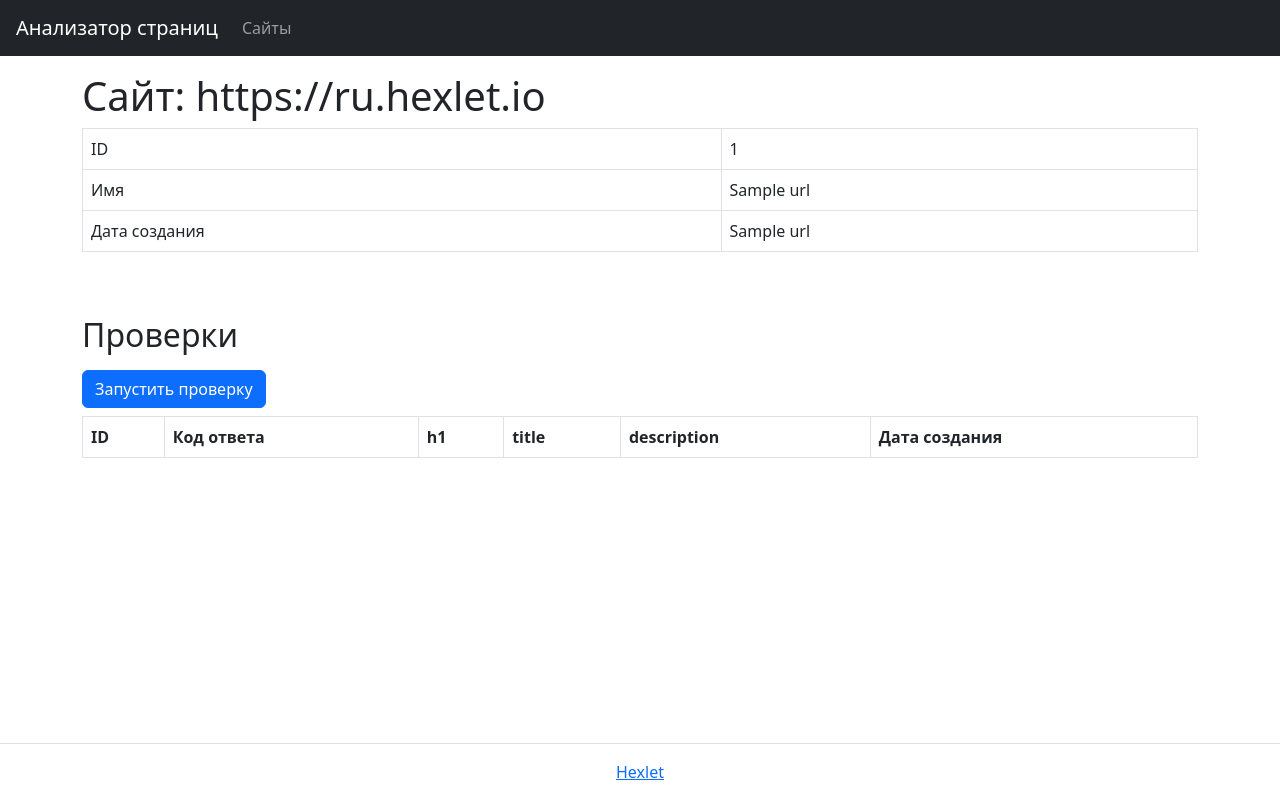
After one commit to RCFixer/python-project-83, a Flask app: page /urls/1 in a window 1280 px wide. The commit adds this page. Run offline with Flask 3, Linux system fonts and the light colour scheme; a database or web service that is not in the repository returns one stand-in record (values such as "Sample title"); lists and menus that the app fills with data are empty; some libraries are stand-ins or nearby versions.

Commit message:
did the third stage

```diff
--- /dev/null
+++ b/database.sql
@@ -0,0 +1 @@
+CREATE TABLE urls (id BIGINT GENERATED ALWAYS AS IDENTITY, name VARCHAR(255) UNIQUE, created_at TIMESTAMP);
--- a/page_analyzer/app.py
+++ b/page_analyzer/app.py
@@ -1,19 +1,105 @@
-from flask import Flask, render_template
+from flask import Flask, render_template, request, redirect, flash, get_flashed_messages, url_for
 from dotenv import load_dotenv
+import psycopg2
+from datetime import date
+from urllib.parse import urlparse, urlunparse
+from validators.url import url
 
 import os
 
 load_dotenv()
 app = Flask(__name__)
 app.config['SECRET_KEY'] = os.getenv('SECRET_KEY')
+DATABASE_URL = os.getenv('DATABASE_URL')
+conn = psycopg2.connect(DATABASE_URL)
+
+
+def normalize_url(url):
+    # Парсим URL
+    parsed_url = urlparse(url)
+
+    # Если схема (протокол) не указана, добавляем http
+    if not parsed_url.scheme:
+        parsed_url = parsed_url._replace(scheme='http')
+
+    # Нормализуем URL
+    normalized_url = urlunparse(parsed_url)
+
+    return normalized_url
+
+
+def is_duplicate(url_name):
+    cur = conn.cursor()
+    cur.execute(f"SELECT * FROM urls WHERE name='{url_name}';")
+    row = cur.fetchall()
+    cur.close()
+    if row:
+        return row[0][0]
 
 
 @app.route('/')
 def main():
+    messages = get_flashed_messages(with_categories=True)
     return render_template(
-        'index.html'
+        'index.html',
+        messages=messages
     )
 
 
+@app.route('/urls')
+def urls_list():
+    cur = conn.cursor()
+    cur.execute("SELECT * FROM urls ORDER BY id DESC;")
+    rows = cur.fetchall()
+    cur.close()
+    sites = []
+    for row in rows:
+        sites.append(row)
+    messages = get_flashed_messages(with_categories=True)
+    return render_template(
+        'urls.html',
+        sites=sites,
+        messages=messages
+    )
+
+
+@app.route('/urls/<int:url_id>')
+def get_url(url_id):
+    cur = conn.cursor()
+    cur.execute(f"SELECT * FROM urls WHERE id={url_id};")
+    row = cur.fetchall()
+    cur.close()
+    messages = get_flashed_messages(with_categories=True)
+    return render_template(
+        'site.html',
+        site=row[0],
+        messages=messages
+    )
+
+
+@app.post('/urls')
+def add_url():
+    url_name = request.form.get('url', '')
+    if not url(url_name):
+        flash('Некорректный URL', 'danger')
+        return redirect(url_for('main'), code=302)
+    url_name = normalize_url(url_name)
+    url_id = is_duplicate(url_name)
+    if url_id:
+        flash('Страница уже существует', 'info')
+        return redirect(url_for('get_url', url_id=url_id), code=302)
+    cur = conn.cursor()
+    query = f"INSERT INTO urls (name, created_at) VALUES ('{url_name}', '{date.today()}');"
+    try:
+        cur.execute(query)
+    except:
+        raise
+    finally:
+        conn.commit()
+        cur.close()
+    flash('Страница успешно добавлена', 'success')
+    return redirect(url_for('urls_list'), code=302)
+
+
 if __name__ == '__main__':
-    app.run()
+    app.run(debug=True)
--- /dev/null
+++ b/page_analyzer/templates/base.html
@@ -0,0 +1,41 @@
+<!DOCTYPE html>
+<html lang="en"><head>
+    <meta charset="utf-8">
+    <meta name="viewport" content="width=device-width, initial-scale=1, shrink-to-fit=no">
+    <meta name="description" content="Third project for Hexlet.io">
+    <link href="https://cdn.jsdelivr.net/npm/bootstrap@5.2.0/dist/css/bootstrap.min.css" rel="stylesheet" integrity="sha384-gH2yIJqKdNHPEq0n4Mqa/HGKIhSkIHeL5AyhkYV8i59U5AR6csBvApHHNl/vI1Bx" crossorigin="anonymous">
+    <title>Анализатор страниц</title>
+  </head>
+  <body class="min-vh-100 d-flex flex-column">
+  <header class="flex-shrink-0">
+    <nav class="navbar navbar-expand-md navbar-dark bg-dark px-3">
+  <a class="navbar-brand" href="/">Анализатор страниц</a>
+  <div id="navbarNav">
+      <ul class="navbar-nav">
+        <li class="nav-item"><a class="nav-link " href="/urls">Сайты</a></li>
+      </ul>
+  </div>
+</nav>
+
+  </header>
+  {% if messages %}
+    {% for category, message in messages %}
+      <div class="alert alert-{{ category }}" role="alert">{{ message }}</div>
+    {% endfor %}
+  {% endif %}
+
+
+  <main class="flex-grow-1">
+    {% block content %}{% endblock %}
+  </main>
+  <footer class="border-top py-3 mt-5 flex-shrink-0">
+  <div class="container-lg">
+    <div class="text-center">
+      <a href="https://ru.hexlet.io/" target="_blank">Hexlet</a>
+    </div>
+  </div>
+</footer>
+
+  <script src="https://cdn.jsdelivr.net/npm/bootstrap@5.1.3/dist/js/bootstrap.bundle.min.js" integrity="sha384-ka7Sk0Gln4gmtz2MlQnikT1wXgYsOg+OMhuP+IlRH9sENBO0LRn5q+8nbTov4+1p" crossorigin="anonymous"></script>
+
+</body></html>
--- /dev/null
+++ b/page_analyzer/templates/site.html
@@ -0,0 +1,51 @@
+{% extends "base.html" %}
+
+{% block content %}
+    <div class="container-lg mt-3">
+      <h1>Сайт: https://ru.hexlet.io</h1>
+
+
+  <div class="table-responsive">
+    <table class="table table-bordered table-hover text-nowrap" data-test="url">
+      <tbody>
+        <tr>
+          <td>ID</td>
+          <td>{{ site[0] }}</td>
+        </tr>
+        <tr>
+          <td>Имя</td>
+          <td>{{ site[1] }}</td>
+        </tr>
+        <tr>
+          <td>Дата создания</td>
+          <td>{{ site[2] }}</td>
+        </tr>
+      </tbody>
+    </table>
+  </div>
+
+    <h2 class="mt-5 mb-3">Проверки</h2>
+    <form method="post" action="/urls/1/checks">
+    <input type="submit" class="btn btn-primary" value="Запустить проверку">
+    </form>
+
+  <div>
+    <table class="table table-bordered table-hover mt-2" data-test="checks">
+    <thead>
+      <tr>
+        <th>ID</th>
+        <th>Код ответа</th>
+        <th>h1</th>
+        <th>title</th>
+        <th>description</th>
+        <th>Дата создания</th>
+      </tr>
+    </thead>
+      <tbody>
+
+    </tbody>
+    </table>
+  </div>
+
+    </div>
+{% endblock %}
--- a/pyproject.toml
+++ b/pyproject.toml
@@ -14,6 +14,8 @@ flask = "^3.0.2"
 flake8 = "^7.0.0"
 gunicorn = "^21.2.0"
 python-dotenv = "^1.0.1"
+psycopg2 = "^2.9.9"
+validators = "^0.23.2"
 
 
 [build-system]
```
Also changed, not shown: page_analyzer/templates/index.html (+5 -37 lines), 3 other files.
